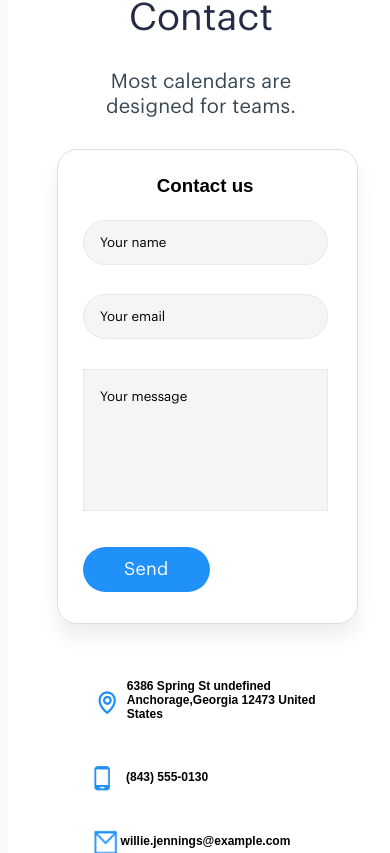
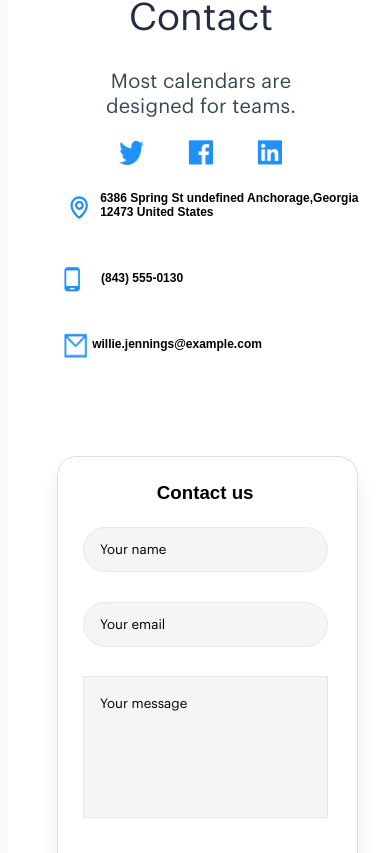
Before and after one commit to JcortesJ/landing_PageUAPA, a Next.js app in the folder landinguapa/: page / in a window 390 px wide. Shown: the part 1711-2564 px from the top of the page. Built offline with nearby package versions, Linux system fonts and the light colour scheme.

Commit message:
falta navbar responsive

```diff
--- a/landinguapa/styles/Home.module.css
+++ b/landinguapa/styles/Home.module.css
@@ -762,6 +762,19 @@
         margin-top: 5%;
         margin-bottom: 3%;
     }
+    .flex6:nth-child(3) {
+        background-color: transparent;
+        align-items: center;
+        flex-direction: row;
+        position: absolute;
+        margin-bottom: 70%;
+        margin-top: -5%;
+        margin-right: 10%;
+        padding-bottom: 40%;
+    }
+    .flex6:nth-child(3) img {
+        margin: auto;
+    }
     .mapa {
         display: none;
     }
@@ -781,6 +794,7 @@
         padding-right: 20%;
         padding-left: 8%;
         padding-bottom: 10%;
+        margin-top: 100%;
         width: fit-content;
     }
     .flex5 h3 {
@@ -858,6 +872,7 @@
         margin-bottom: 30%;
     }
     .cajitaBonita2 {
+        /**/
         /*border: 2px solid; */
         padding: 1%;
         border-radius: 2%;
@@ -993,4 +1008,9 @@
     .cajitaBonita3 h3 {
         margin-left: 15%;
     }
+    .flex4 {
+        margin-bottom: 60%;
+        position: absolute;
+        /* background-color: green; */
+    }
 }
```
